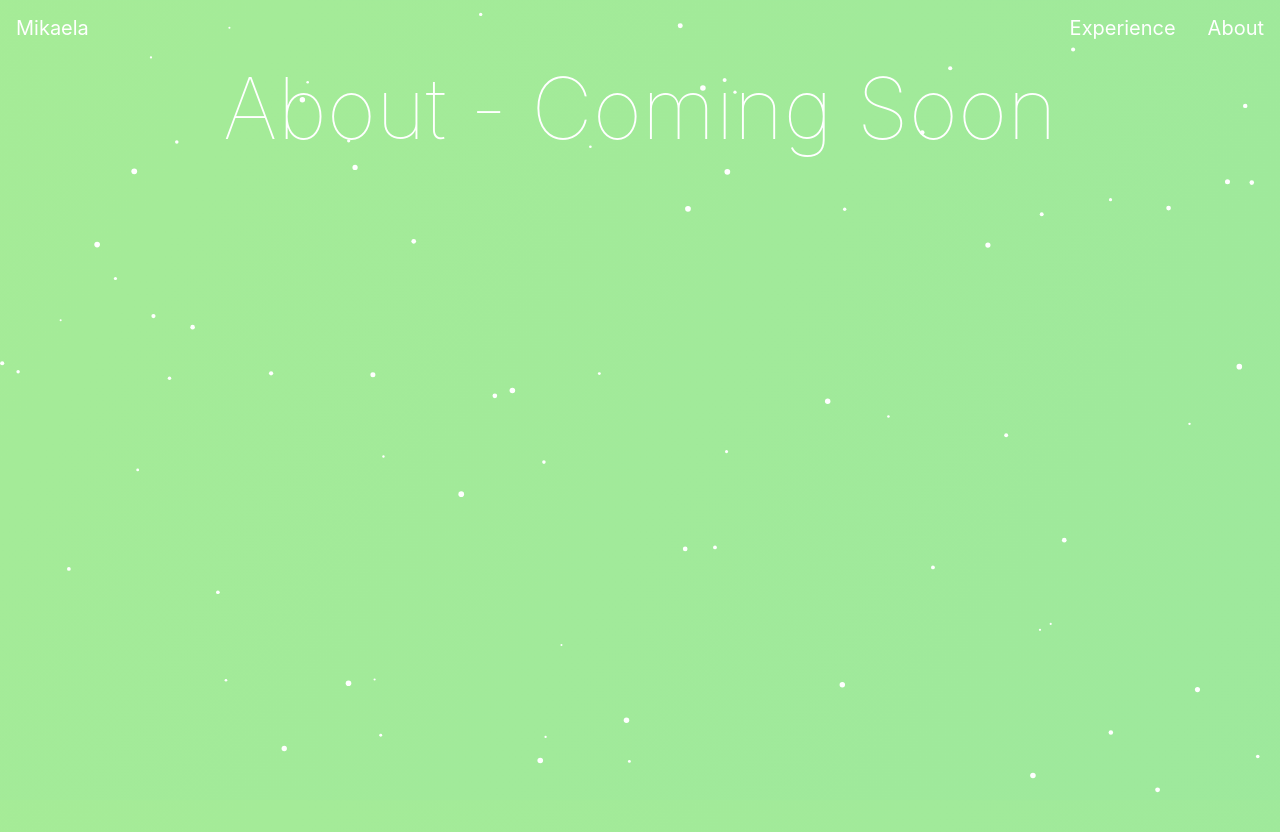
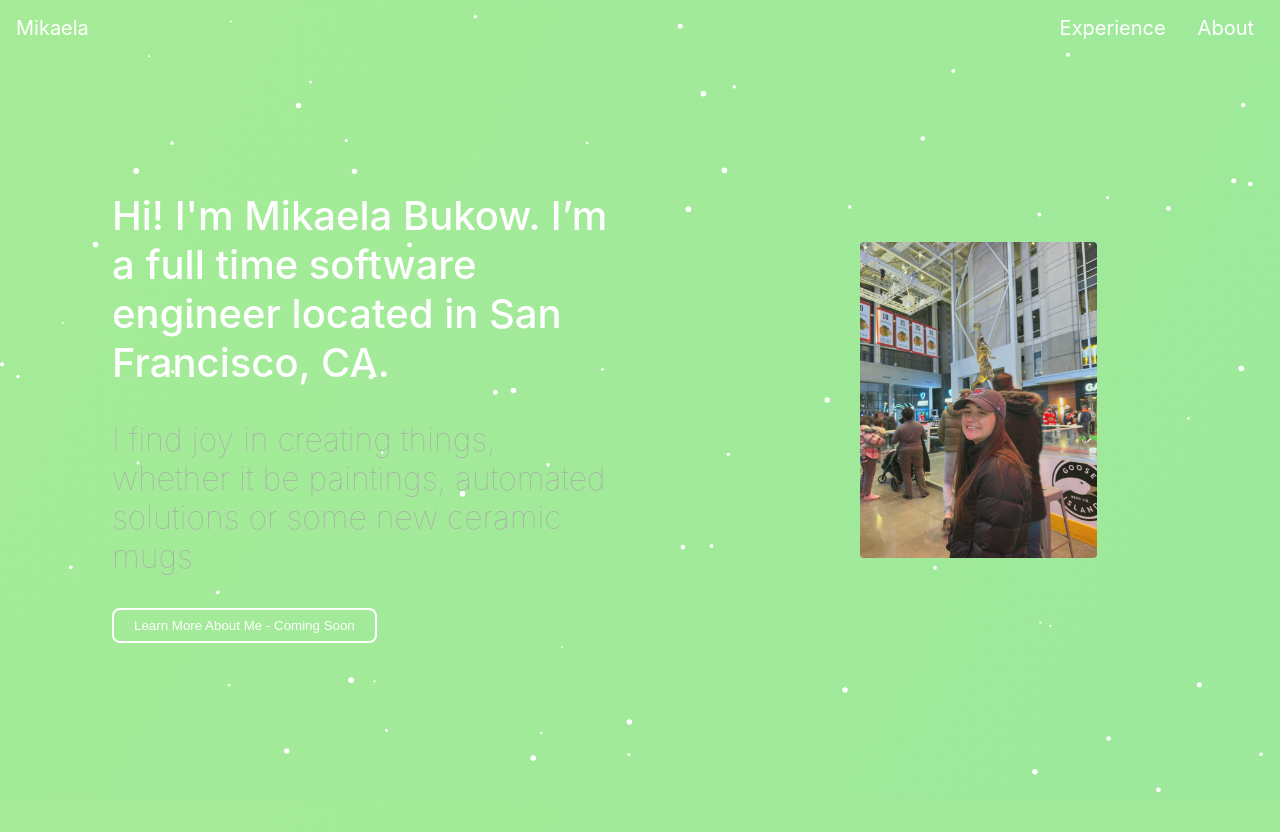
Before and after one commit to mikbukow/portfolio-website, a React (Create React App) app: page /about in a window 1280 px wide. Shown: the top 832 px of the page. Built offline with nearby package versions, Linux system fonts and the light colour scheme.

Commit message:
added beginning of about me page

```diff
--- a/src/components/NavBar.css
+++ b/src/components/NavBar.css
@@ -59,6 +59,7 @@ body {
     list-style: none;
     display: flex;
     gap: 1rem;
+    margin-right: 10px;
 }
 
 .nav-link {
--- a/src/pages/About.css
+++ b/src/pages/About.css
@@ -1,7 +1,49 @@
 .about-me {
+    width: 100vw;
+    height: 100vh;
     display: flex;
     flex-direction: column;
+}
+
+.about-me-container {
+    color: white;
+    display: flex;
+    flex-direction: row;
+    align-items: center;
+    justify-content: center;
+    height: 100vh;
     width: 100vw;
-    height: 100vh;
-    align-items: center;
 }
+
+span {
+    margin: 2rem;
+    padding: 2rem;
+}
+
+span.title {
+    color: white;
+    font-size: larger;
+    margin-left: 5rem;
+}
+
+.title h2 {
+    font-weight: 500;
+    font-size: 2.5rem;
+}
+.title h3 {
+    color: darkgray;
+    font-weight: lighter;
+    font-size: 2rem;
+}
+
+span.pics {
+    display: flex;
+    justify-content: center;
+}
+
+.pics img {
+    height: 50%;
+    width: 50%;
+    border-radius: 4px;
+    opacity: .9;
+}
--- a/src/pages/About.js
+++ b/src/pages/About.js
@@ -1,11 +1,23 @@
 import React from "react";
 import './About.css';
+import { Button } from '../components/Button';
+import me from '../assets/me.jpeg';
+
 
 export default function About() {
     return (
         <div className='about-me'>
             <div className="about-me-container">
-                <h1>About - Coming Soon</h1>
+                <span className="title">
+                    <h2>Hi! I'm Mikaela Bukow. I’m a full time software engineer located in San Francisco, CA. </h2>
+                    <h3> I find joy in creating things, whether it be paintings, automated solutions or some new ceramic mugs</h3>
+                    <Button className='more-about-button' path={'#more-about'}>
+                        Learn More About Me - Coming Soon
+                    </Button>
+                </span>
+                <span className="pics">
+                    <img src={me} />
+                </span>
             </div>
         </div>
     );
```
Also changed, not shown: src/assets/me.jpeg (added).
